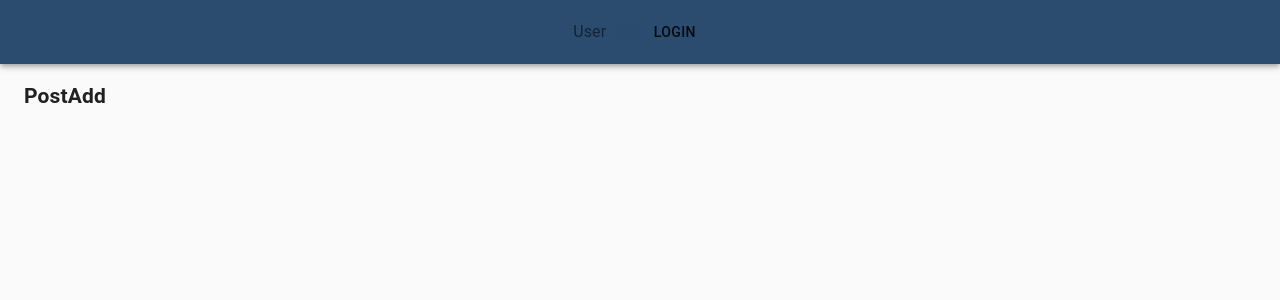
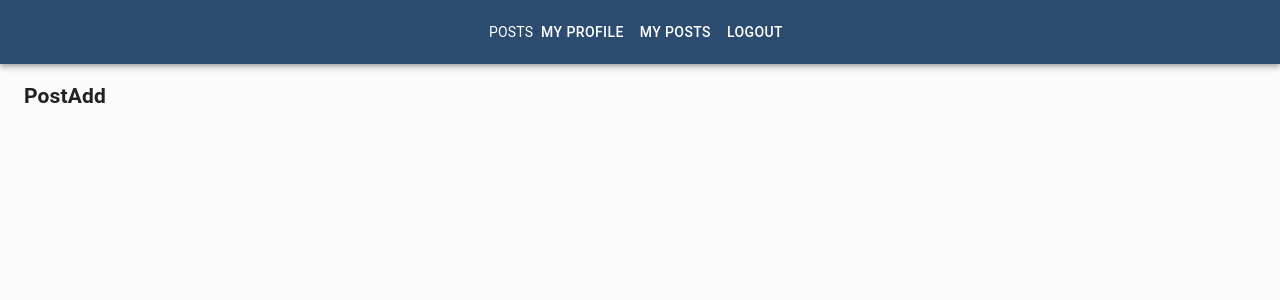
Before and after one commit to MarcinSkowronek27/Bulletin-Board, a React (Create React App) app: page /post/add in a window 1280 px wide. Shown: the top 300 px of the page. Built offline with nearby package versions, Linux system fonts and the light colour scheme.

Commit message:
Problem with changing on state on push 'login'

```diff
--- a/src/components/layout/Header/Header.js
+++ b/src/components/layout/Header/Header.js
@@ -12,23 +12,25 @@ import { Link } from '@material-ui/core';
 // import MenuItem from '@material-ui/core/MenuItem';
 import InputLabel from '@material-ui/core/InputLabel';
 
-// import { connect } from 'react-redux';
-// import { reduxSelector, reduxActionCreator } from '../../../redux/exampleRedux.js';
+import { connect } from 'react-redux';
+import { getAllUsers, getUserStatus } from '../../../redux/usersRedux';
 
 import styles from './Header.module.scss';
 
-const Component = ({ className, user }) => {
+const Component = ({ className, users, userStatus }) => {
 
-  // const handleUserChange = (e) => {
-  //   e.preventDefault();
-  //   if (e.target.value === 'Logged') user = 'OK';
-  //   else user = 'NOK';
-  // };
+  const handleUserChange = (e) => {
+    e.preventDefault();
+
+    if (users.logged === false) userStatus(true);
+    else userStatus(false);
+  };
+
   return (
     <div className={clsx(className, styles.root)}>
       <AppBar position="static">
         <Toolbar disableGutters className={clsx(className, styles.toolbar)}>
-          <InputLabel id="demo-simple-select-label">User</InputLabel>
+          {/* <InputLabel id="label">User</InputLabel> */}
           {/* <Select
             value={user}
             label='User'
@@ -39,11 +41,17 @@ const Component = ({ className, user }) => {
             <MenuItem value={'notLogged'}>Not logged</MenuItem>
           </Select> */}
           <Link href="/">Posts</Link>
-          {user === 'Logged' ?
-            <Link component={Button} href="https://">Login</Link>
+          {users.logged === true ?
+            <div className={clsx(className, styles.profile)}>
+              <Button>My profile</Button>
+              <Button>My posts</Button>
+              <Button component={Link} href="/" onClick={handleUserChange}>Logout</Button>
+              {/* <Link href="/" onClick={handleUserChange}>Logout</Link> */}
+            </div>
             :
             <>
-              <Link component={Button} href="https://google.com">Login</Link>
+              {/* <Link component={Button} href="https://google.com" >Login</Link> */}
+              <Button href="/" onClick={handleUserChange}>Login</Button>
             </>
           }
         </Toolbar>
@@ -55,22 +63,22 @@ const Component = ({ className, user }) => {
 Component.propTypes = {
   children: PropTypes.node,
   className: PropTypes.string,
-  user: PropTypes.object,
-  setUser: PropTypes.func,
+  users: PropTypes.object,
+  userStatus: PropTypes.func,
 };
 
-// const mapStateToProps = state => ({
-//   someProp: reduxSelector(state),
-// });
+const mapStateToProps = state => ({
+  users: getAllUsers(state),
+});
 
-// const mapDispatchToProps = dispatch => ({
-//   someAction: arg => dispatch(reduxActionCreator(arg)),
-// });
+const mapDispatchToProps = dispatch => ({
+  userStatus: status => dispatch(getUserStatus(status)),
+});
 
-// const Container = connect(mapStateToProps, mapDispatchToProps)(Component);
+const Container = connect(mapStateToProps, mapDispatchToProps)(Component);
 
 export {
-  Component as Header,
-  // Container as Header,
+  // Component as Header,
+  Container as Header,
   Component as HeaderComponent,
 };
--- a/src/components/layout/Header/Header.module.scss
+++ b/src/components/layout/Header/Header.module.scss
@@ -1,9 +1,21 @@
 @import "../../../styles/settings.scss";
 
-// .root {
-// }
-.toolbar {
-  display: flex;
-  justify-content: center;
-  color: red;
+.root {
+  .toolbar {
+    display: flex;
+    justify-content: center;
+
+    > *, .profile > *{
+      color: $color-light;
+      text-transform: uppercase;
+    }
+    label {
+      color: inherit;
+      font-weight: 400;
+    }
+  }
+  .link {
+    color: inherit;
+    font-weight: 400;
+  }
 }
--- a/src/components/views/Homepage/Homepage.js
+++ b/src/components/views/Homepage/Homepage.js
@@ -5,11 +5,12 @@ import clsx from 'clsx';
 
 import { connect } from 'react-redux';
 import { getAll } from '../../../redux/postsRedux';
-import { getAllUsers } from '../../../redux/usersRedux';
-import { createTheme, ThemeProvider } from '@material-ui/core/styles';
+import { getAllUsers} from '../../../redux/usersRedux';
+// import { createTheme, ThemeProvider } from '@material-ui/core/styles';
 
 import { Typography } from '@material-ui/core';
-import { CssBaseline } from '@material-ui/core';
+import { Grid } from '@material-ui/core';
+// import { CssBaseline } from '@material-ui/core';
 import { Card } from '@material-ui/core';
 import { CardMedia } from '@material-ui/core';
 import { CardContent } from '@material-ui/core';
@@ -43,7 +44,23 @@ const Component = ({ className, getAllPosts, getUser, children }) => {
   return (
     // <ThemeProvider theme={theme}>
     <div className={clsx(className, styles.root)}>
-      <CssBaseline />
+      {/* <CssBaseline /> */}
+      {getUser.logged === true ?
+        <Grid
+          container
+          spacing={1}
+          direction="row"
+          alignItems="center"
+          justifyContent="space-around"
+        >
+          <Grid item>
+            <Button variant="contained" color="primary" component={Link} href="post/add">
+              Add post
+            </Button>
+          </Grid>
+        </Grid>
+        : ''
+      }
       <Typography variant="h5">
         Posts:
       </Typography>
@@ -113,6 +130,16 @@ const Component = ({ className, getAllPosts, getUser, children }) => {
                 </Typography>
               </CardContent>
             </Collapse>
+            {getUser.logged === true &&
+              <CardActions>
+                <Button size="small" color="primary" component={Link} href="post/:id">
+                  See more
+                </Button>
+                <Button size="small" color="primary" component={Link} href="post/:id/edit">
+                  Edit
+                </Button>
+              </CardActions>
+            }
           </Card>
         ))}
       </div>
@@ -140,14 +167,15 @@ Component.propTypes = {
       location: PropTypes.string,
     })
   ),
-  getUser: PropTypes.arrayOf(
-    PropTypes.shape({
-      id: PropTypes.number,
-      name: PropTypes.string,
-      logged: PropTypes.string,
-      email: PropTypes.string,
-    })
-  ),
+  getUser: PropTypes.object,
+  // getUser: PropTypes.arrayOf(
+  //   PropTypes.shape({
+  //     id: PropTypes.number,
+  //     name: PropTypes.string,
+  //     logged: PropTypes.boolean,
+  //     email: PropTypes.string,
+  //   })
+  // ),
 };
 
 const mapStateToProps = state => ({
@@ -156,7 +184,7 @@ const mapStateToProps = state => ({
 });
 
 // const mapDispatchToProps = dispatch => ({
-//   someAction: arg => dispatch(reduxActionCreator(arg)),
+//   userStatus: status => dispatch(getUserStatus(status)),
 // });
 
 const Container = connect(mapStateToProps)(Component);
--- a/src/redux/initialState.js
+++ b/src/redux/initialState.js
@@ -44,18 +44,20 @@ export const initialState = {
       active: false,
       error: false,
     },
-    users: [
-      {
-        id: 1,
-        name: 'admin',
-        logged: false,
-        email: 'admin@example.com',
-      },
-      {
-        id: 2,
-        name: 'user',
-        logged: false,
-        email: 'adamdoe@example.com',
-      }],
   },
+  users:
+  //  [
+  {
+    id: 1,
+    name: 'admin',
+    logged: true,
+    email: 'admin@example.com',
+  },
+  // {
+  //   id: 2,
+  //   name: 'user',
+  //   logged: false,
+  //   email: 'adamdoe@example.com',
+  // }
+  // ],
 };
--- a/src/redux/usersRedux.js
+++ b/src/redux/usersRedux.js
@@ -1,5 +1,5 @@
 /* selectors */
-export const getAllUsers = ({ posts }) => posts.users;
+export const getAllUsers = ({ users }) => users;
 
 /* action name creator */
 const reducerName = 'users';
```
